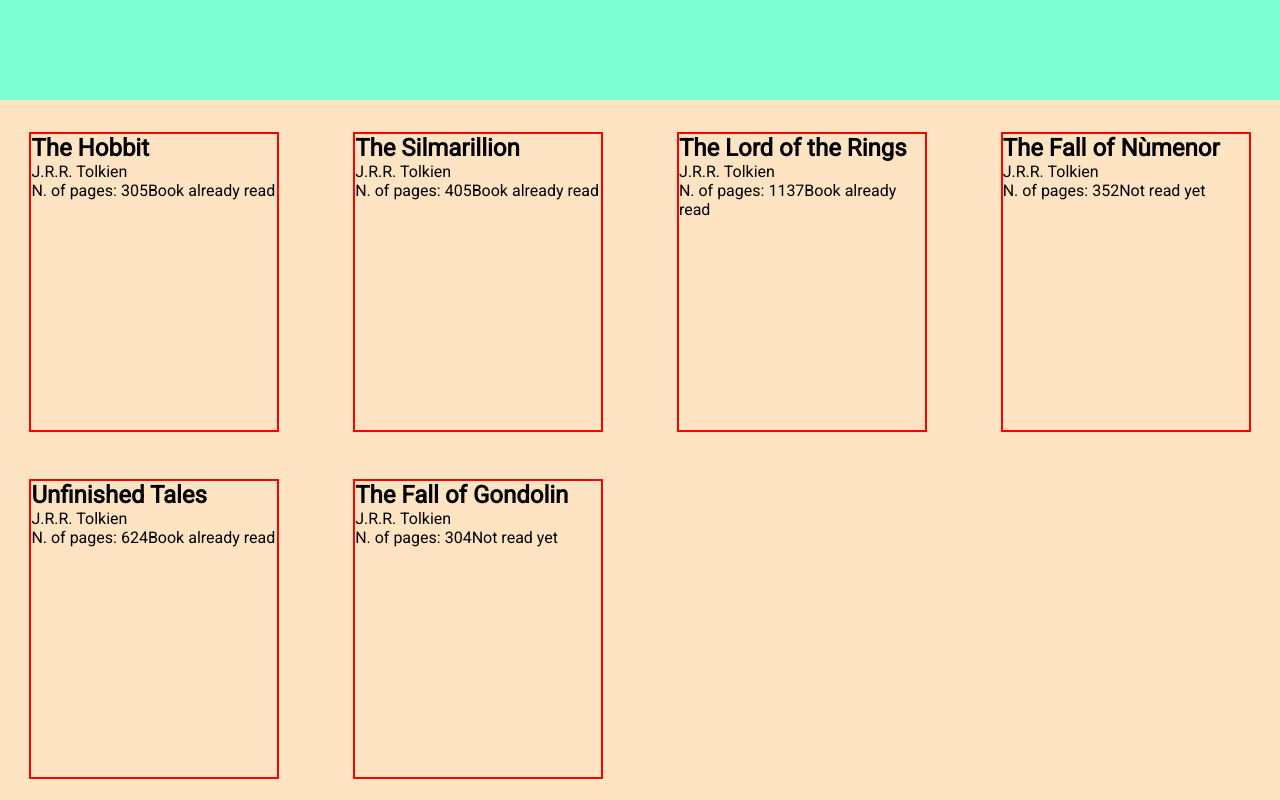
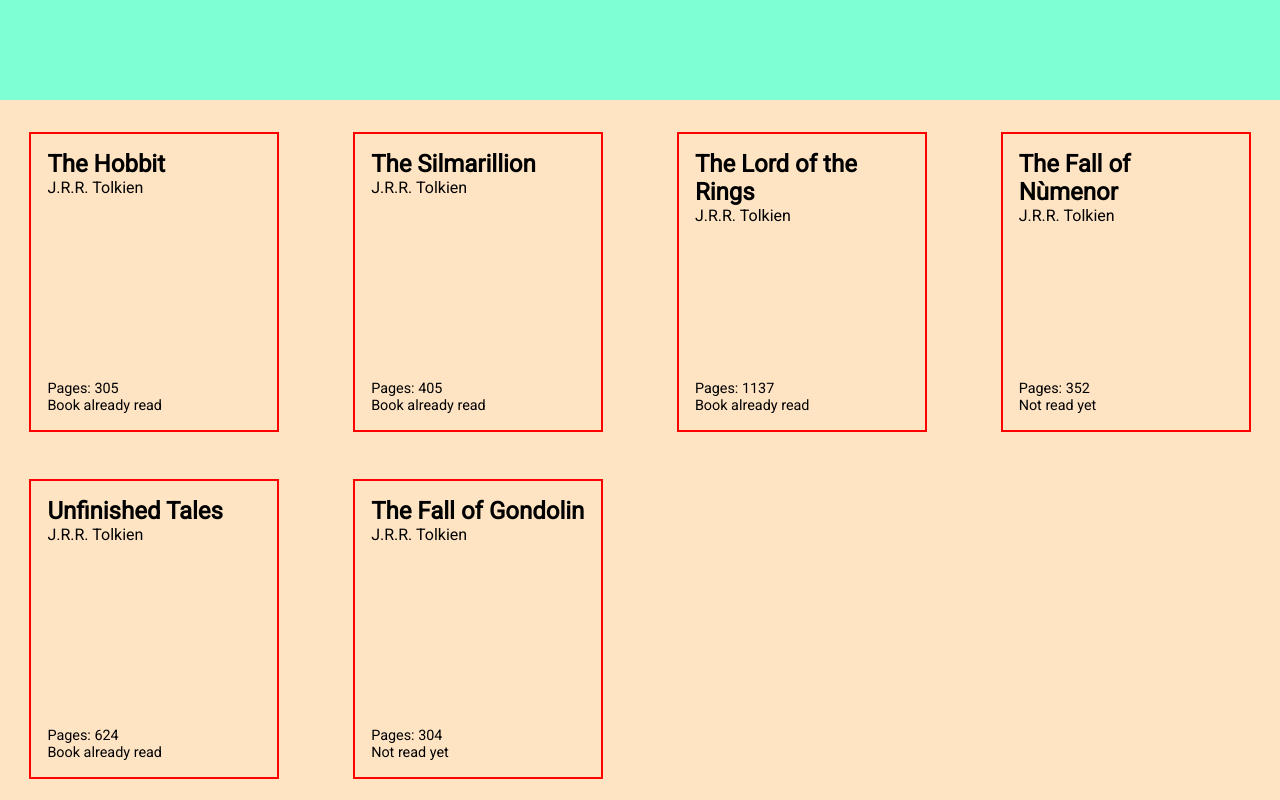
Before and after one commit to dak79/odin-library, a plain HTML site: page index.html in a window 1280 px wide. Drawn offline with Linux system fonts and the light colour scheme.

Commit message:
add layout cards

```diff
--- a/main.js
+++ b/main.js
@@ -38,30 +38,39 @@
     const section = document.querySelector('#library');
 
     library.forEach(book => {
+
         // Card container
         const card = document.createElement('div');
         card.classList.add('card');
         section.appendChild(card);
 
+        const header = document.createElement('div');
+        header.classList.add('card-header');
+        card.appendChild(header);
+
         // Book's title
         const title = document.createElement('h2');
         title.textContent = book.title;
-        card.appendChild(title);
+        header.appendChild(title);
 
         // Book's author
         const author = document.createElement('p');
         author.textContent = book.author;
-        card.appendChild(author);
+        header.appendChild(author);
+
+        const footer = document.createElement('div');
+        footer.classList.add('card-footer');
+        card.appendChild(footer)
 
         // Book's number of pages
         const pages = document.createElement('span');
-        pages.textContent = `N. of pages: ${book.pages}`;
-        card.appendChild(pages);
+        pages.textContent = `Pages: ${book.pages}`;
+        footer.appendChild(pages);
 
         // Already read or not
         const read = document.createElement('span');
         read.textContent = book.alreadyRead ? 'Book already read' : 'Not read yet';
-        card.appendChild(read);
+        footer.appendChild(read);
     });
 }
 
--- a/style.css
+++ b/style.css
@@ -36,10 +36,24 @@
 }
 
 div.card {
+    display: flex;
+    flex-direction: column;
+    justify-content: space-between;
+    align-items: flex-start;
     width: max(250px, 5rem);
     height: max(300px, 6rem);
     margin-top: 2rem;
+    padding: 1rem;
+
 }
+
+.card-footer {
+    display: flex;
+    flex-direction: column;
+    font-size: 0.9rem;
+}
+
+
 /* Test layout */
 
 header {
```
